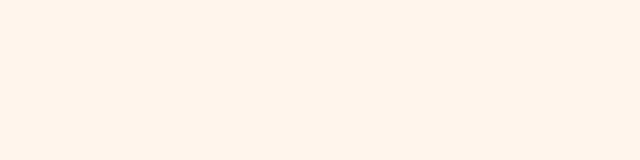
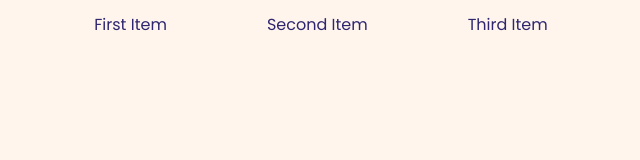
Before and after one commit to Heneros/html-restaurant, a website: page src/index.html in a window 1280 px wide. Shown: the whole page, without its empty margins (339-979 px from the left). Drawn offline with nearby package versions, Linux system fonts and the light colour scheme; files that its build step writes are made by us from their sources.

Commit message:
menu items

```diff
--- a/gulpfile.js
+++ b/gulpfile.js
@@ -66,7 +66,7 @@ gulp.task('allimg', function(){
 
 
 gulp.task('sass', function () {
-return gulp.src(cssFiles)
+return gulp.src('src/sass/style.scss')
     .pipe(plumber())
     .pipe(sass())
     .pipe(cssmin())
@@ -162,7 +162,7 @@ gulp.task("build-prod-js", () => {
 
 gulp.task('watch', function(){
     gulp.watch('src/*.html', gulp.series('html')),
-    gulp.watch(cssFiles, gulp.series("sass"), browserSync.reload),
+    gulp.watch('src/sass/style.scss', gulp.series("sass"), browserSync.reload),
     gulp.watch(scripts, gulp.series('js')),
     gulp.watch("src/js/dev/*.js", gulp.series('build-js')),
     gulp.watch("src/js/dev/*.js", gulp.series('build-prod-js')),
--- a/src/index.html
+++ b/src/index.html
@@ -13,7 +13,15 @@
 <body>
       <div class="wrapper">
           <div class="container">
-
+              <header>
+                  <nav>
+                  <ul>
+                      <li class="nav__item"><a href="#!">First Item</a></li>
+                      <li class="nav__item"><a href="#!">Second Item</a></li>
+                      <li class="nav__item"><a href="#!">Third Item</a></li>
+                  </ul>
+                </nav>
+              </header>
           </div>
       </div>
 </body>
--- a/src/sass/_base.scss
+++ b/src/sass/_base.scss
@@ -23,3 +23,8 @@ body {
     max-width: 100%;
     padding: 0 15px;
 }
+
+a{
+    color: #2E266F;
+    text-decoration: none;
+}
--- a/src/sass/components/header.scss
+++ b/src/sass/components/header.scss
@@ -0,0 +1,13 @@
+nav{
+    ul{
+        display: flex;
+        justify-content: center;
+        list-style: none;
+        .nav__item{
+         min-width: 25px;
+         padding: 0 50px;
+        }
+    }
+
+
+}
--- a/src/sass/style.scss
+++ b/src/sass/style.scss
@@ -1,2 +1,6 @@
 @import 'base';
 @import 'reset';
+
+
+
+@import 'components/header';
```
Also changed, not shown: build/css/style.css, build/img/dish.png (added), build/index.html, src/img/dish.png (added).
